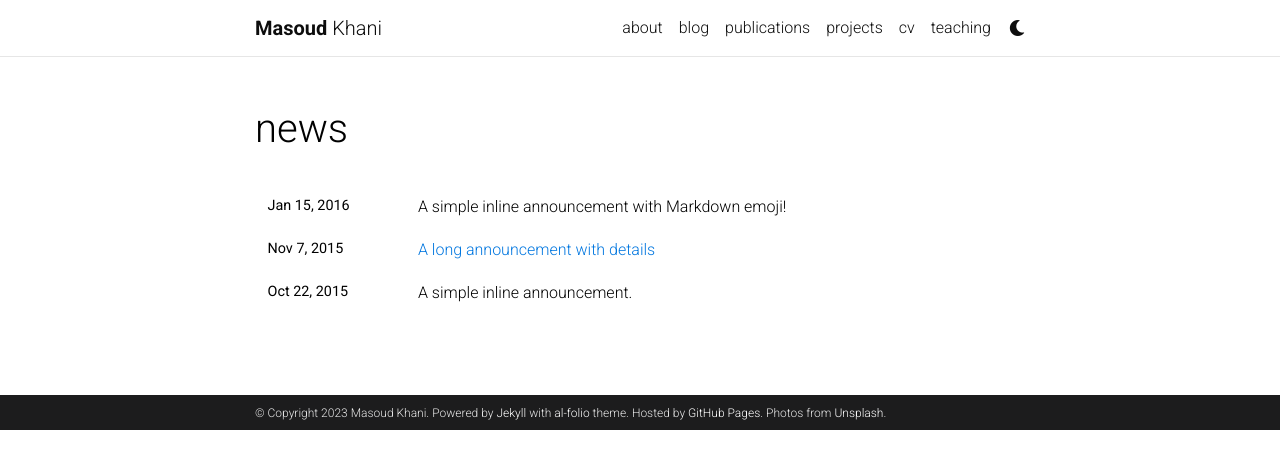
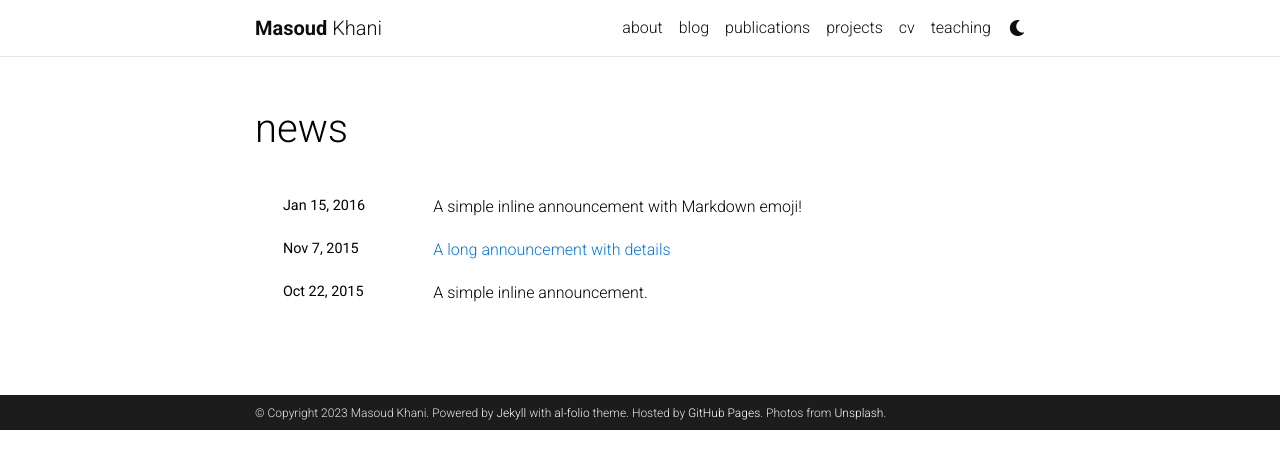
Before and after one commit to msdkhani/msdkhani.github.io, a Jekyll site: the page built from news.html, in a window 1280 px wide. Shown: the top 469 px of the page. Built offline with Jekyll 4.4.1, drawn with Linux system fonts in a browser that asks for light colours; comment, search, counter and statistics services are not loaded; a style sheet for code colours, icons or effects is not loaded.

Commit message:
Update news.html

```diff
--- a/_includes/news.html
+++ b/_includes/news.html
@@ -2,7 +2,7 @@
           <div class="news">
             {% if site.news != blank -%}
             {%- assign news_size = site.news | size -%}
-            <div class="table-responsive" style="margin-left: 1%;" {% if site.news.scrollable and news_size > 3 %}style="max-height: 10vw"{% endif %}>
+            <div class="table-responsive" style="margin-left: 3%;" {% if site.news.scrollable and news_size > 3 %}style="max-height: 10vw"{% endif %}>
               <table class="table table-sm table-borderless">
               {%- assign news = site.news | reverse -%}
               {% if site.news.limit %}
```
